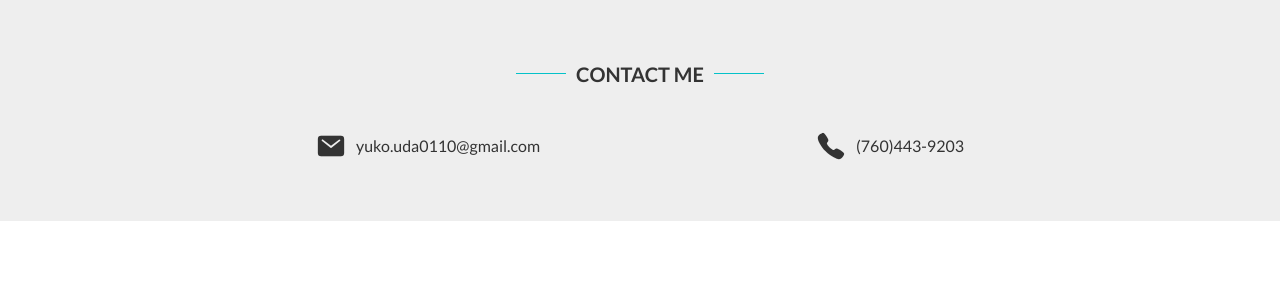
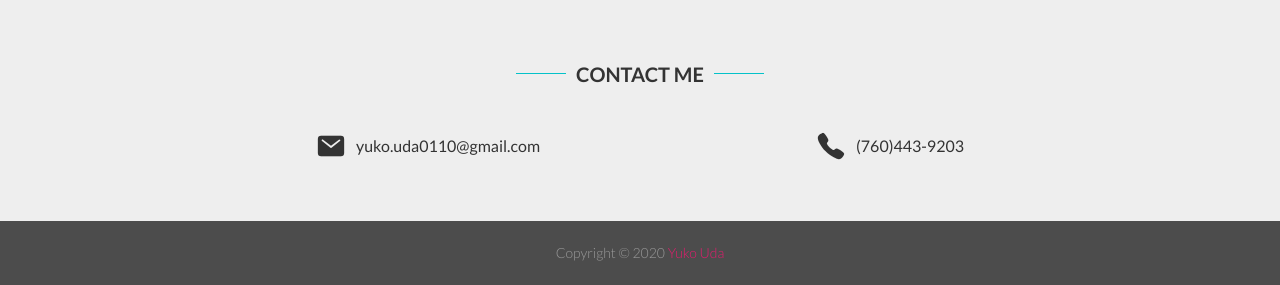
Before and after one commit to yuda0110/portfolio, a website built with webpack: page index.html in a window 1280 px wide. Shown: the part 5278-5563 px from the top of the page. Before the commit the page ends 5499 px from the top, so only its background shows below. Built offline with nearby package versions, Linux system fonts and the light colour scheme; files whose address does not match are found by name.

Commit message:
Create footer and style it

```diff
--- a/index.html
+++ b/index.html
@@ -145,6 +145,8 @@
         </section>
     </div>
 
+    <footer class="footer"></footer>
+
     <script src="https://unpkg.com/ionicons@5.0.0/dist/ionicons.js"></script>
     <script type="text/javascript" src="./dist/bundle.js"></script>
 </body>
--- /dev/null
+++ b/src/components/footer.js
@@ -0,0 +1,14 @@
+const $ = require('jquery');
+
+const renderFooter = () => {
+  const footer = $('.footer');
+  const date = new Date();
+  const year = date.getFullYear();
+  const myName = $('<span class="footer__important">').text('Yuko Uda')
+  // footer.text(`Copyright © ${year} Yuko Uda`);
+  if (footer) {
+    footer.append(`Copyright © ${year} `, myName);
+  }
+}
+
+export default renderFooter;
--- a/src/index.js
+++ b/src/index.js
@@ -1,5 +1,7 @@
 import renderPortfolio from "./components/portfolio";
+import renderFooter from "./components/footer";
 
 document.addEventListener('DOMContentLoaded', () => {
   renderPortfolio();
+  renderFooter();
 })
--- /dev/null
+++ b/src/sass/components/_footer.scss
@@ -0,0 +1,11 @@
+.footer {
+    padding: 2rem;
+    text-align: center;
+    background: rgba(0, 0, 0, .7);
+    color: $color-grey-dark-2;
+    font-weight: 300;
+
+    &__important {
+        color: $color-primary;
+    }
+}
--- a/src/sass/main.scss
+++ b/src/sass/main.scss
@@ -14,3 +14,4 @@
 @import "components/works";
 @import "components/skills";
 @import "components/about";
+@import "components/footer";
```
